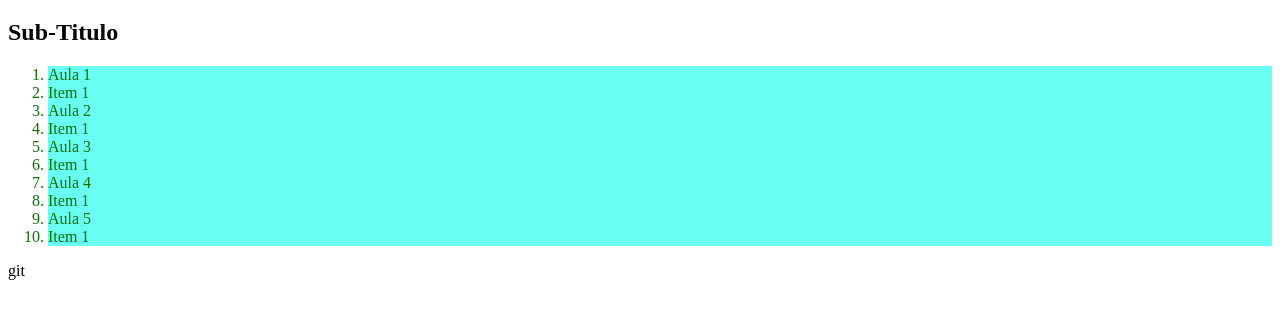
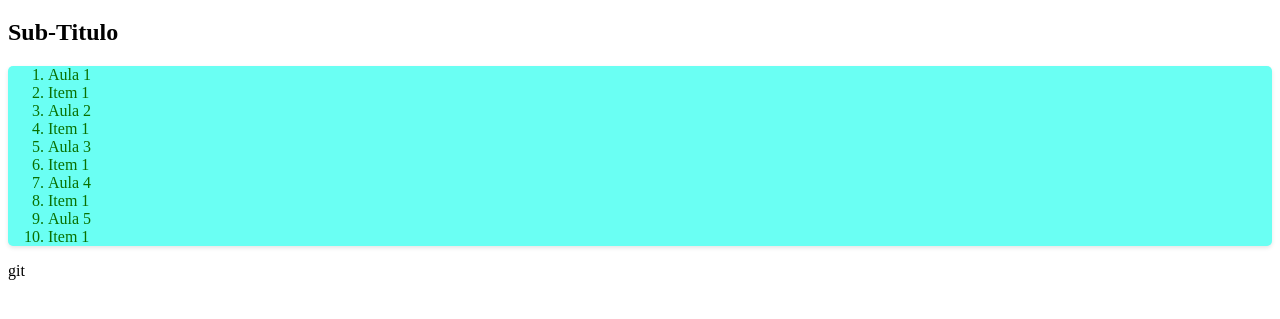
Before and after one commit to AllyQuaresma/class-12032024, a plain HTML site: page index.html in a window 1280 px wide. Shown: the part 61-380 px from the top of the page. Drawn offline with Linux system fonts and the light colour scheme.

Commit message:
atualização

```diff
--- a/index.html
+++ b/index.html
@@ -13,15 +13,18 @@
         background-color: black;
         text-decoration: underline;
     }
-    ol li{
+    #corpo{
         color: rgb(9, 112, 0);
         background-color: rgb(106, 255, 243);
+        box-shadow:  0 2px 4px rgba(0, 0, 0, 0.1);
+        border-radius: 5px;
     }
 </style>
 <body>
     <h1>Titulo Pricipal</h1>
     <h2> Sub-Titulo</h2>
 <!-- ol>li*5{Item $} -->
+<div id="corpo">
 <ol>
     <li>Aula 1</li>
     <li>Item 1</li>
@@ -34,6 +37,7 @@
     <li>Aula 5</li>
     <li>Item 1</li>
 </ol>
+</div>
 
 </body>
 </html>git
```
Also changed, not shown: 1 other file.
